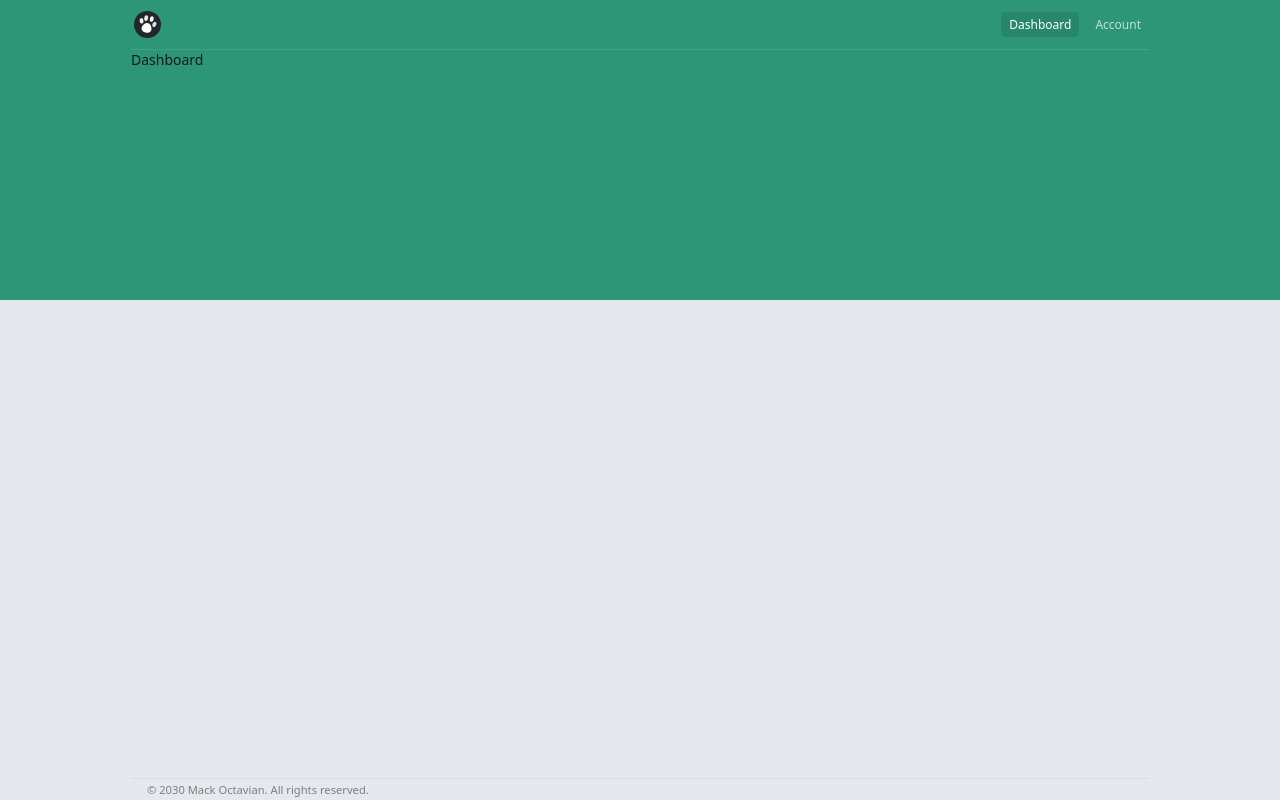
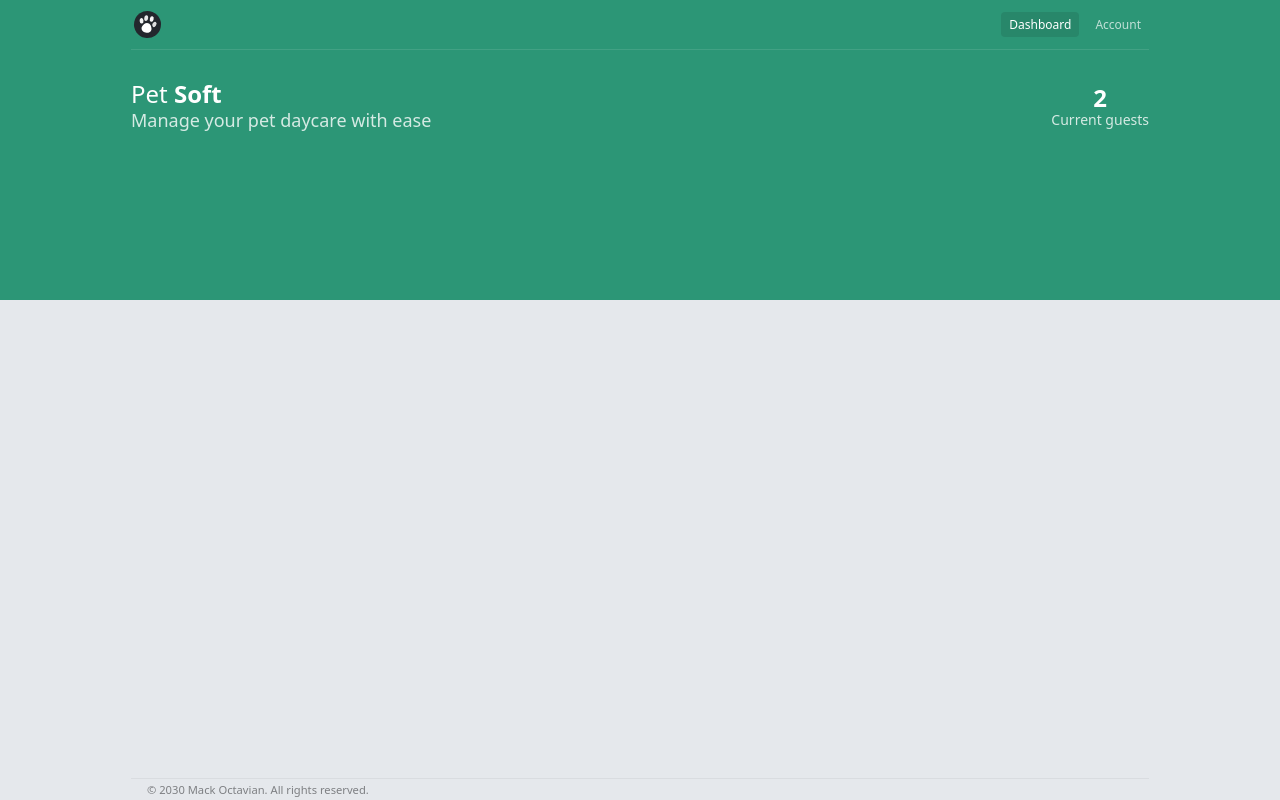
Before and after one commit to mackoctavian/petsoft, a Next.js app: page /app/dashboard in a window 1280 px wide. Built offline with nearby package versions, Linux system fonts and the light colour scheme.

Commit message:
refactored the dashboard sections

```diff
--- a/app/(app)/app/dashboard/page.tsx
+++ b/app/(app)/app/dashboard/page.tsx
@@ -1,5 +1,14 @@
+import Branding from "@/components/branding";
+import Stats from "@/components/stats";
 import React from "react";
 
 export default function Dashboard() {
-  return <div>Dashboard</div>;
+  return (
+    <main>
+      <div className="flex items-center justify-between text-white py-8">
+        <Branding />
+        <Stats />
+      </div>
+    </main>
+  );
 }
--- /dev/null
+++ b/components/branding.tsx
@@ -0,0 +1,14 @@
+import React from "react";
+import H1 from "./h1";
+
+export default function Branding() {
+  return (
+    <section>
+      <H1>
+        {" "}
+        Pet <span className="font-semibold">Soft</span>
+      </H1>
+      <p className="text-lg opacity-80">Manage your pet daycare with ease</p>
+    </section>
+  );
+}
--- /dev/null
+++ b/components/h1.tsx
@@ -0,0 +1,5 @@
+import React, { ReactNode } from "react";
+
+export default function H1({ children }: { children: ReactNode }) {
+  return <h1 className="font-medium text-2xl leading-6">{children}</h1>;
+}
--- /dev/null
+++ b/components/stats.tsx
@@ -0,0 +1,10 @@
+import React from "react";
+
+export default function Stats() {
+  return (
+    <section className="text-center">
+      <p className="text-2xl font-bold leading-6">2</p>
+      <p className="opacity-80">Current guests</p>
+    </section>
+  );
+}
```
